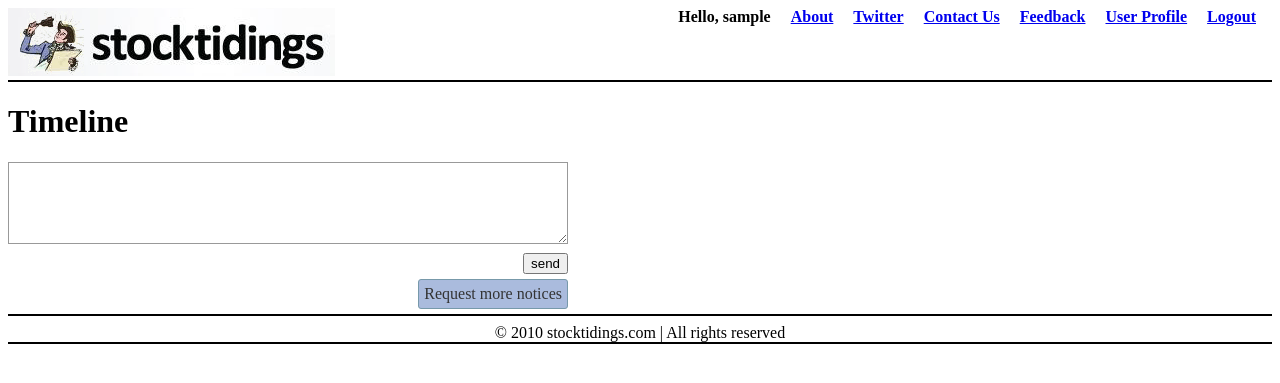
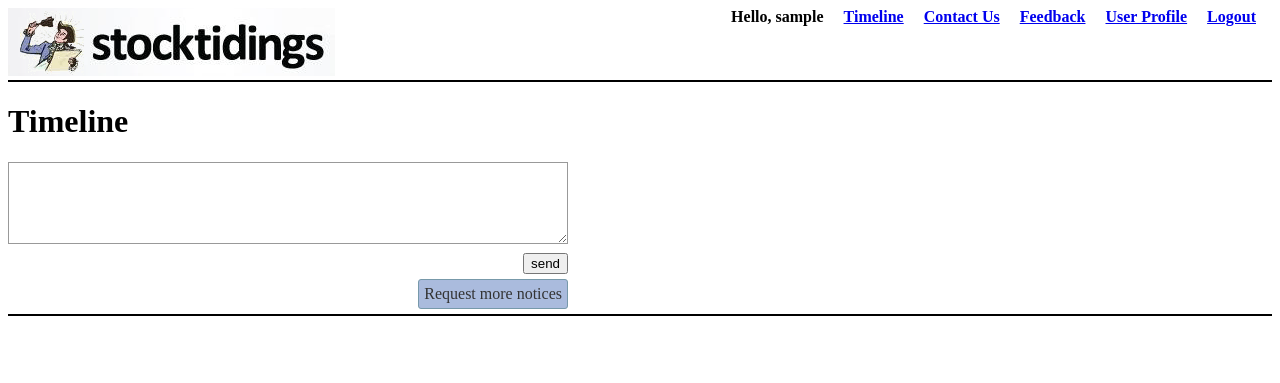
Before and after one commit to estinta/tidings, a Django app: page /timeline/ in a window 1280 px wide. Shown: the top 383 px of the page. Run offline with Django 3.2, Linux system fonts and the light colour scheme; the visitor is signed in with stand-in values (Sample User, id 1); data that the repository does not hold is empty; parts of the project's set-up code (start-up, migrations or seed data) failed here and were passed over.

Commit message:
Link to timeline and remove a few other links

```diff
--- a/templates/base.html
+++ b/templates/base.html
@@ -14,8 +14,7 @@
                     {% if user.is_authenticated %}
                     <li>Hello, {{ user.username }}</li>
                     {% endif %}
-                    <li><a href="/about/">About</a></li>
-                    <li><a href="http://twitter.com/stocktidings">Twitter</a></li>
+                    <li><a href="/timeline/">Timeline</a></li>
                     <li><a href="mailto:support@stocktidings.com">Contact Us</a></li>
                     {% if user.is_authenticated %}
                     <li><a href="/feedback/">Feedback</a></li>
@@ -34,9 +33,11 @@
         <div id="maincontent">
             {% block content %}{% endblock %}
         </div>
+        {% comment %}
         <div id="mainfooter">
             <div style="text-align:center">&#169; 2010 stocktidings.com | All rights reserved</div>
         </div>
+        {% endcomment %}
         <script type="text/javascript">
 var _gaq = _gaq || [];
 _gaq.push(['_setAccount', 'UA-16981293-1']);
```
